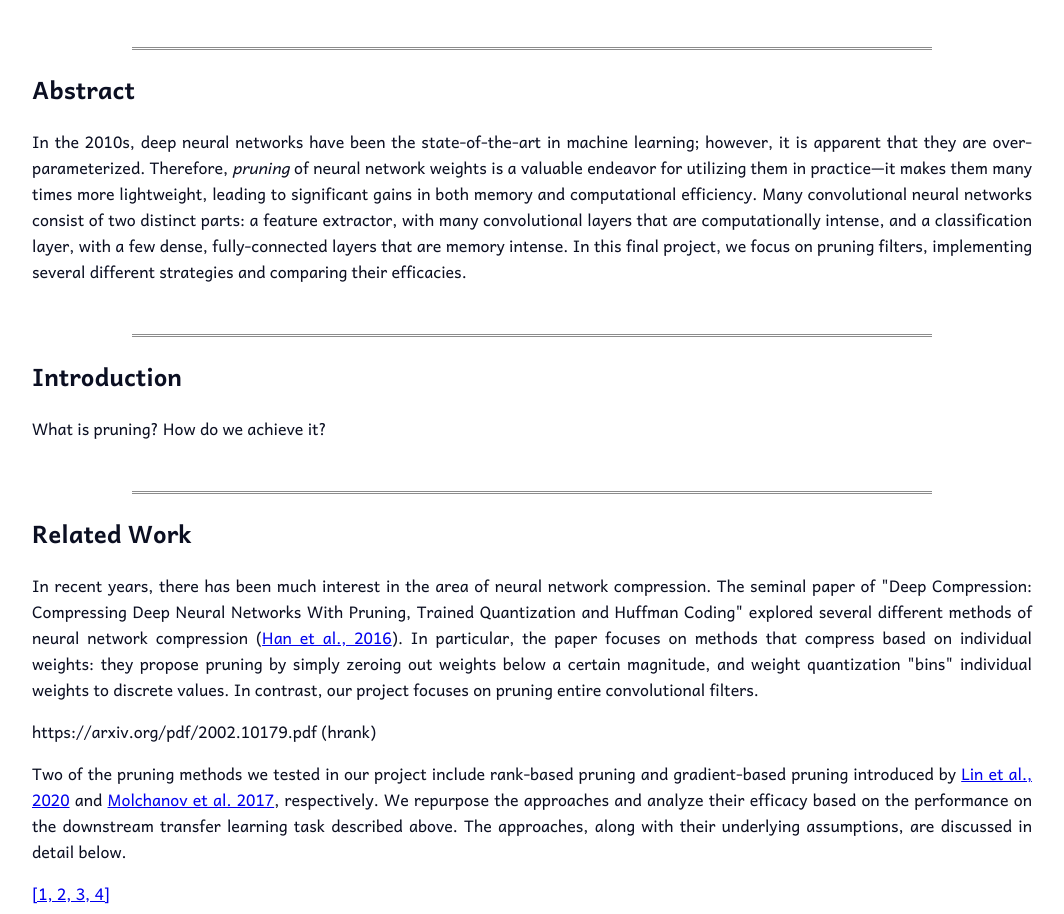
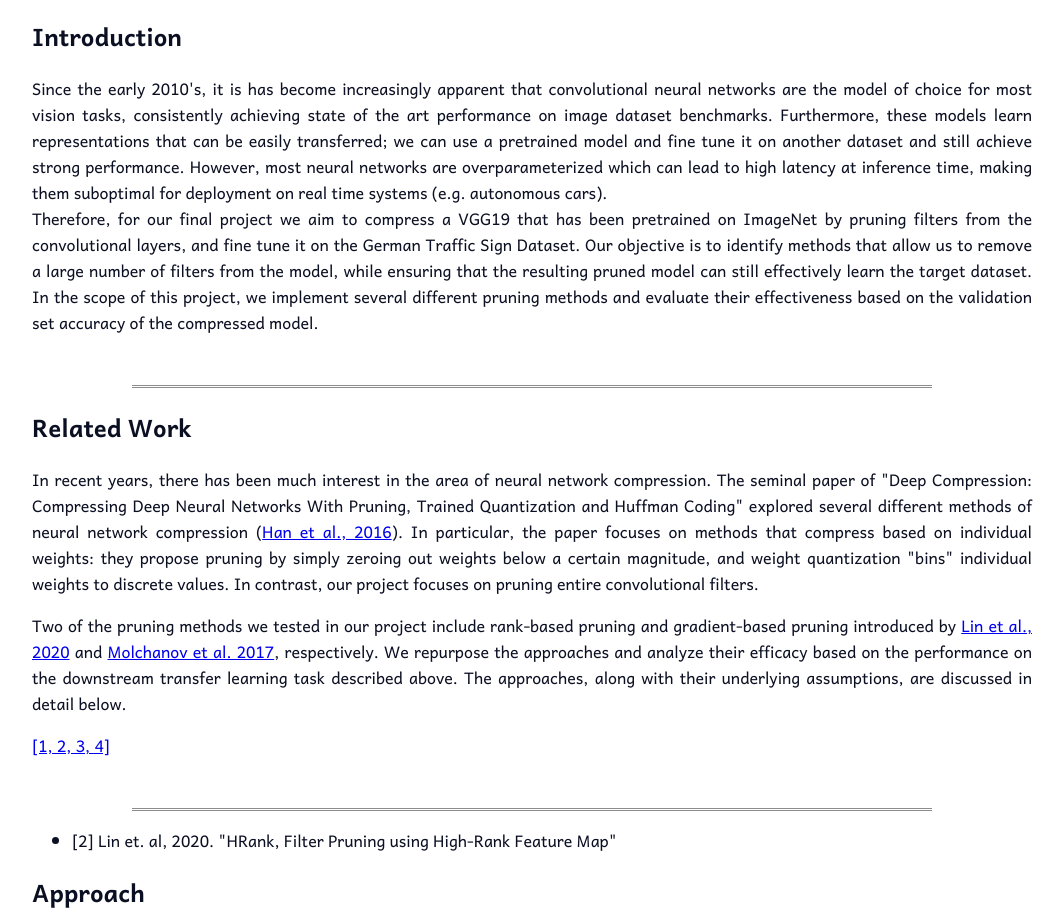
Before and after one commit to harrisonbay/CNNPruning, a plain HTML site: page docs/index.html in a window 1280 px wide. Shown: the part 760-1674 px from the top of the page, without its empty margins (108-1172 px from the left). Drawn offline with Linux system fonts and the light colour scheme.

Commit message:
Update index.html

```diff
--- a/docs/index.html
+++ b/docs/index.html
@@ -28,17 +28,19 @@
             <img class="nn" src="assets/images/pruned.svg">
         </div>
     </section>
-    <hr>
-    <section class="abstract text">
-        <h2>Abstract</h2>
 
-        <p> In the 2010s, deep neural networks have been the state-of-the-art in machine learning; however, it is apparent that they are over-parameterized. Therefore, <i>pruning</i> of neural network weights is a valuable endeavor for utilizing them in practice—it makes them many times more lightweight, leading to significant gains in both memory and computational efficiency. Many convolutional neural networks consist of two distinct parts: a feature extractor, with many convolutional layers that are computationally intense, and a classification layer, with a few dense, fully-connected layers that are memory intense. In this final project, we focus on pruning filters, implementing several different strategies and comparing their efficacies.
-    </section>
-    <hr>
     <section class="introduction text">
         <h2>Introduction</h2>
-        What is pruning?
-        How do we achieve it?
+        Since the early 2010's, it is has become increasingly apparent that convolutional neural networks are the model of choice for most vision tasks, consistently achieving
+        state of the art performance on image dataset benchmarks. Furthermore, these models learn representations that can be easily transferred; we can use a pretrained
+        model and fine tune it on another dataset and still achieve strong performance. However, most neural networks are overparameterized which can lead to high latency at inference time, making them
+        suboptimal for deployment on real time systems (e.g. autonomous cars). <br>
+
+        Therefore, for our final project we aim to compress a VGG19 that has been pretrained on ImageNet by pruning filters from the convolutional layers, and fine tune it on the German Traffic
+        Sign Dataset. Our objective is to identify methods that allow us to remove a large number of filters from the model, while ensuring that the resulting pruned model can still effectively learn the target dataset.
+        In the scope of this project, we implement several different pruning methods and evaluate their effectiveness based on the validation set accuracy of the compressed model.
+
+
 
     </section>
     <hr>
@@ -47,7 +49,6 @@
 
         <p>In recent years, there has been much interest in the area of neural network compression. The seminal paper of "Deep Compression: Compressing Deep Neural Networks With Pruning, Trained Quantization and Huffman Coding" explored several different methods of neural network compression (<a href="https://arxiv.org/pdf/1510.00149.pdf">Han et al., 2016</a>). In particular, the paper focuses on methods that compress based on  individual weights: they propose pruning by simply zeroing out weights below a certain magnitude, and weight quantization "bins" individual weights to discrete values. In contrast, our project focuses on pruning entire convolutional filters.</p>
 
-        https://arxiv.org/pdf/2002.10179.pdf (hrank)
         <p>Two of the pruning methods we tested in our project include rank-based pruning and gradient-based pruning introduced by <a href="https://arxiv.org/pdf/2002.10179.pdf">Lin et al., 2020</a> and <a href="https://arxiv.org/pdf/1611.06440.pdf">Molchanov et al. 2017</a>, respectively. We repurpose the approaches and analyze their efficacy based on the performance on the downstream transfer learning task described above. The approaches, along with their underlying assumptions, are discussed in detail below.</p>
 
         <a href="#related-work-footnote">[1, 2, 3, 4]</a>
```
